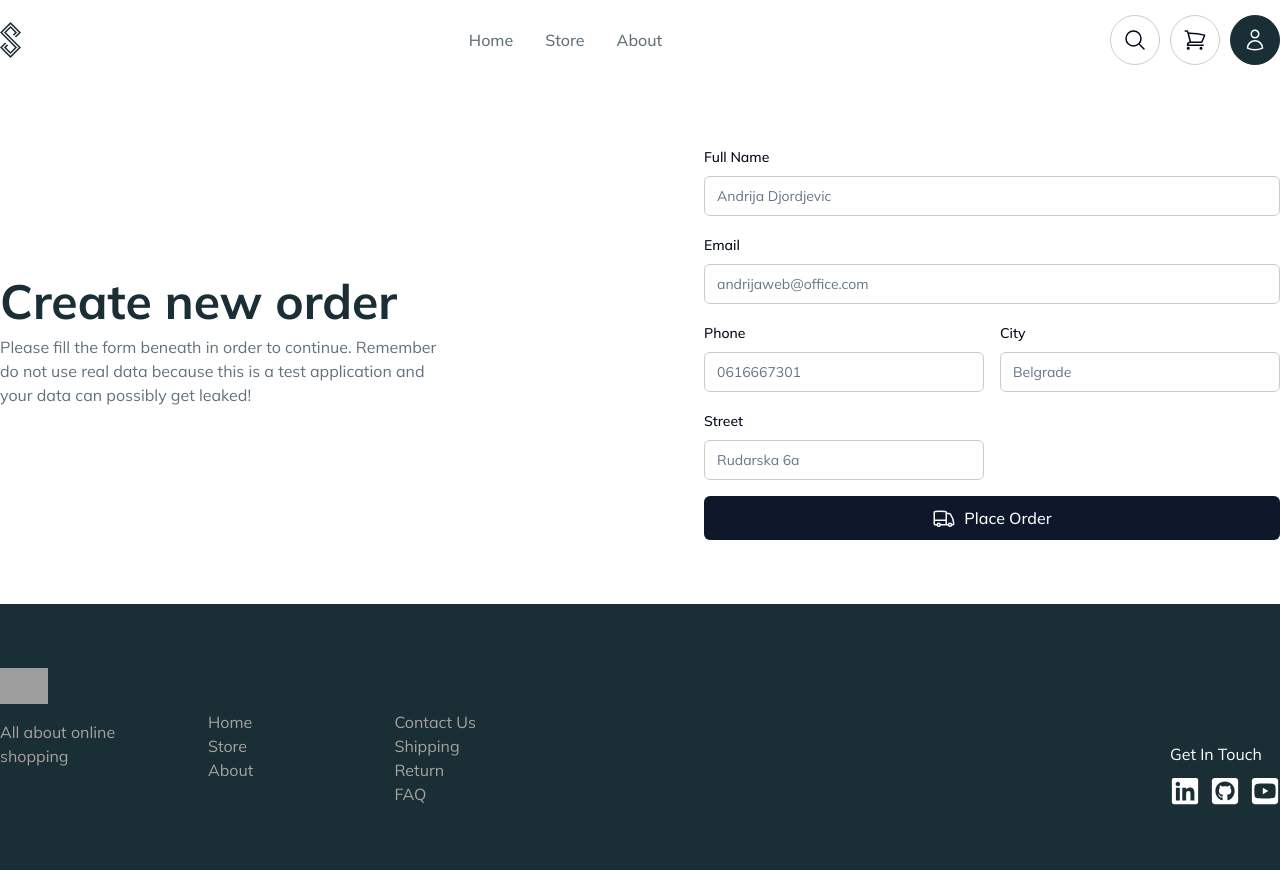
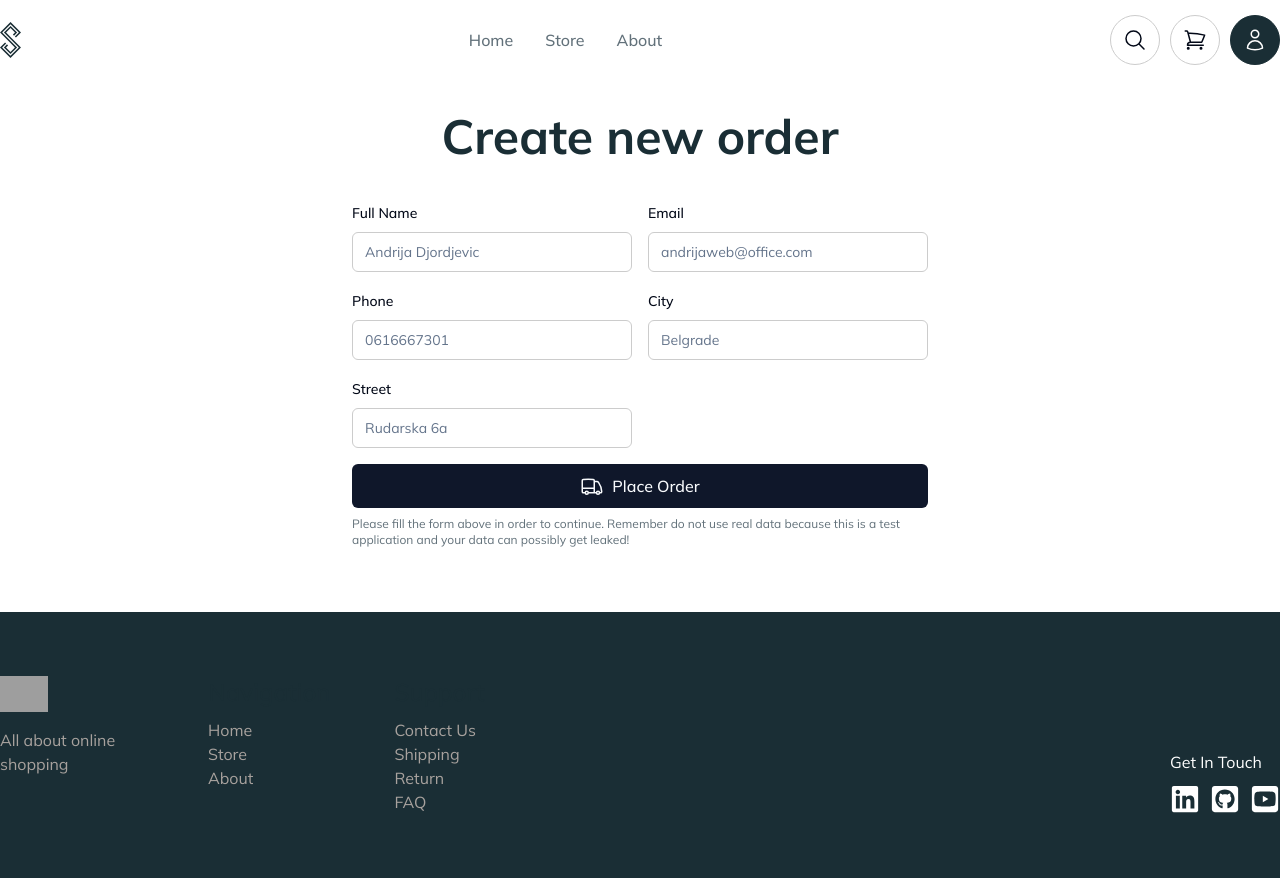
Before and after one commit to andrijaweb/ecommerce-app, a React (Vite) app: page /order/new in a window 1280 px wide. Built offline with nearby package versions, Linux system fonts and the light colour scheme; no server answers; grey boxes are pictures that could not be loaded.

Commit message:
Changed style

```diff
--- a/src/features/order/CreateNewOrder.tsx
+++ b/src/features/order/CreateNewOrder.tsx
@@ -37,22 +37,16 @@ const CreateNewOrder = () => {
 
   return (
     <Form {...form}>
-      <div className="max-w-container mx-auto flex items-center justify-between py-16">
-        <div className="basis-1/2">
-          <h3 className="text-darkSlate text-5xl font-bold mb-2.5">
+      <div className="mx-auto max-w-3xl pt-8 pb-16 space-y-10">
+        <h2 className="heading-secondary mb-2.5 text-center">
           Create new order
-          </h3>
-          <p className="text-textGray max-w-md">
-            Please fill the form beneath in order to continue. Remember do not
-            use real data because this is a test application and your data can
-            possibly get leaked!
-          </p>
-        </div>
+        </h2>
 
         <form
           onSubmit={form.handleSubmit(onSubmit)}
-          className="max-w-xl space-y-4 basis-1/2"
+          className="mx-auto max-w-xl space-y-4"
         >
+          <div className="grid grid-cols-2 gap-4">
             <FormField
               control={form.control}
               name="fullName"
@@ -89,7 +83,6 @@ const CreateNewOrder = () => {
               )}
             />
 
-          <div className="grid grid-cols-2 gap-4">
             <FormField
               control={form.control}
               name="address.phone"
@@ -144,12 +137,20 @@ const CreateNewOrder = () => {
               )}
             />
           </div>
+
+          <div>
             <Button type="submit" className="w-full text-md" size="lg">
               <span>
                 <HiOutlineTruck className="text-2xl mr-2" />
               </span>
               Place Order
             </Button>
+            <p className="text-xs text-textGray mt-2">
+              Please fill the form above in order to continue. Remember do not
+              use real data because this is a test application and your data can
+              possibly get leaked!
+            </p>
+          </div>
         </form>
       </div>
     </Form>
```
Lines whose indentation alone changed are shown as unchanged.
